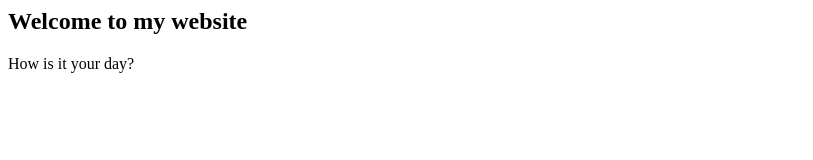
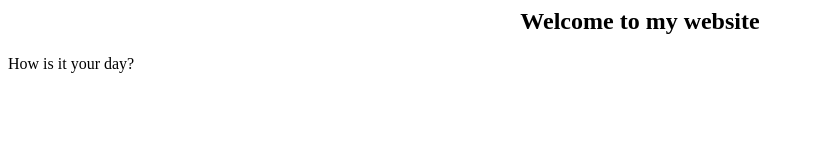
Before and after one commit to Vishvax/prakash, a plain HTML site: page index.html in a window 1280 px wide. Shown: the whole page, without its empty margins (0-813 px from the left). Drawn offline with Linux system fonts and the light colour scheme.

Commit message:
Update index.html

```diff
--- a/index.html
+++ b/index.html
@@ -3,7 +3,7 @@
     <title>Cool Website</title>
   </head>
   <body>
-    <h2> Welcome to my website</h2>
+    <center><h2> Welcome to my website</h2></center>
     <p> How is it your day?</p>
   </body>
 </html>
```
